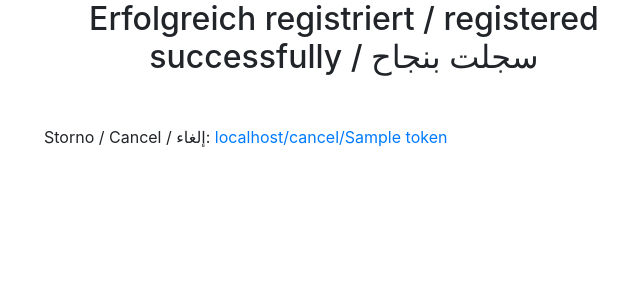
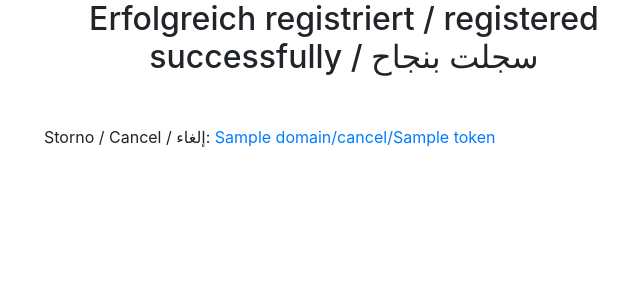
Before and after one commit to digitalfabrik/simple-timeslots, a Django app: template src/webgui/templates/event.html in a window 1280 px wide. Shown: the part 288-591 px from the top of the page, without its empty margins (296-936 px from the left). Run offline with Django 3.2, Linux system fonts and the light colour scheme; tables that the repository leaves empty hold one stand-in row (values such as "Sample post"); the template is opened without the code that fills it: values that come from a table or form of the project are taken from there, most other values are stand-ins (such as "Sample title", 1, 10 or a date in 2020); some libraries are stand-ins or nearby versions.

Commit message:
Fix cancel URL

```diff
--- a/src/simpletimeslot/settings.py
+++ b/src/simpletimeslot/settings.py
@@ -127,3 +127,5 @@ EMAIL_HOST_USER = ""
 EMAIL_HOST_PASSWORD = ""
 EMAIL_USE_SSL = False
 EMAIL_USE_TLS = True
+
+DOMAIN = "booking.tuerantuer.org"
--- a/src/webgui/templates/event.html
+++ b/src/webgui/templates/event.html
@@ -18,7 +18,7 @@
       <p class="mb-5 mt-5">Ort: {% if event.location_link %}<a href="{{ event.location_link}}">{% endif %}{{ event.location }}{% if event.location_link %}</a>{% endif %}</p>
       {% if token %}
       <h2 class="mt-5 mb-5">Erfolgreich registriert / registered successfully / سجلت بنجاح</h2>
-      <p class="mt-5 mb-5">Storno / Cancel / إلغاء: <a href="/cancel/{{ token }}">{{ request.get_host }}/cancel/{{ token }}</p>
+      <p class="mt-5 mb-5">Storno / Cancel / إلغاء: <a href="/cancel/{{ token }}">{{ domain }}/cancel/{{ token }}</a></p>
       {% else %}
       <h2 class="mt-5 mb-5">Anmeldung / Registration / التسجيل</h2>
       <form action="" method="post">
--- a/src/webgui/views.py
+++ b/src/webgui/views.py
@@ -35,12 +35,13 @@ def event(request, event_id):
                           ('Folgender Termin wurde gebucht / The following appointment was booked / تم حجز الموعد التالي:\n\n' +
                            str(booking_form.instance.timeslot.event.title) + '\n\n' +
                            str(booking_form.instance.timeslot.event.date) + ' ' + str(booking_form.instance.timeslot.start) +
-                           '\n\n' + booking_form.instance.timeslot.event.location),
+                           '\n\n' + booking_form.instance.timeslot.event.location + '\n\n'
+                           'Storno / Cancel / إلغاء: https://' + settings.DOMAIN + '/cancel/{{ token }}') ,
                           settings.EMAIL_HOST_USER, [booking_form.instance.contact_mail], fail_silently=not(settings.DEBUG))
     event_info = Event.objects.get(id=int(event_id))
     booking_form = BookingForm()
     booking_form.fields['timeslot'].queryset = TimeSlot.objects.filter(event=event_info,booking__isnull=True)
-    context = {"booking_form": booking_form, "event": event_info, "token": token}
+    context = {"booking_form": booking_form, "event": event_info, "token": token, "domain": settings.DOMAIN}
     return render(request, "event.html", context)
 
 def cancel(request, token):
```
